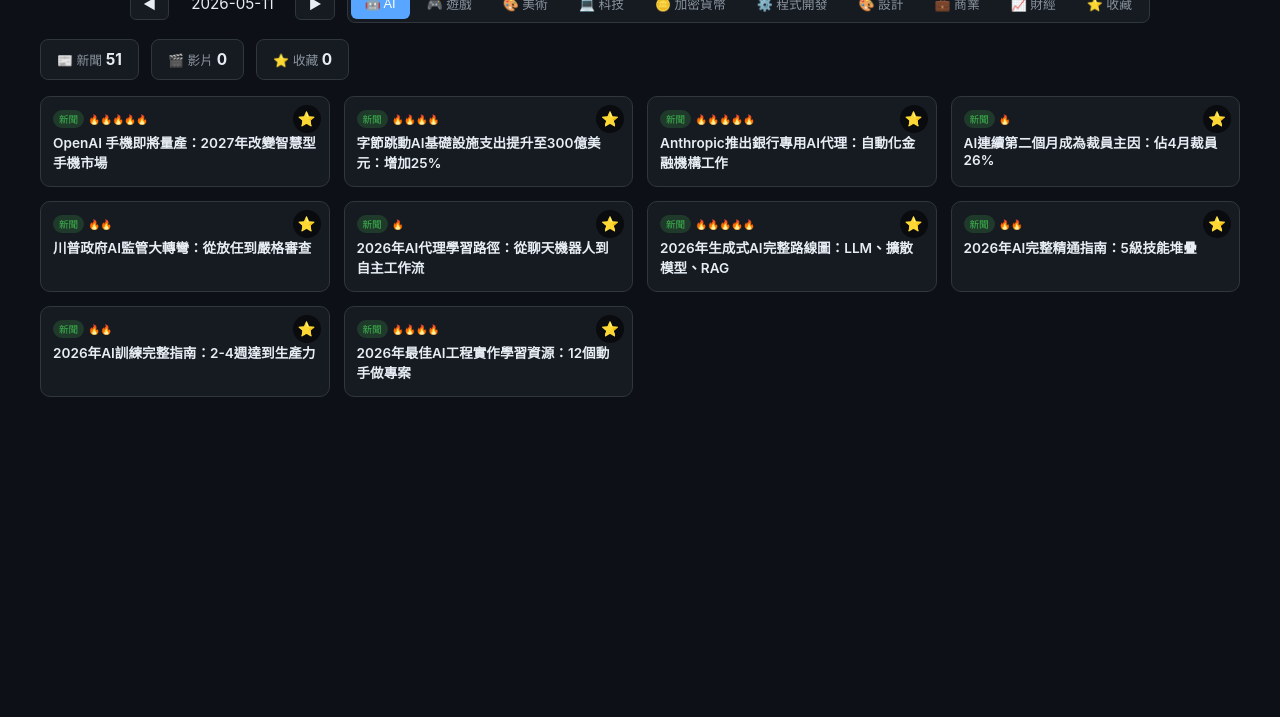
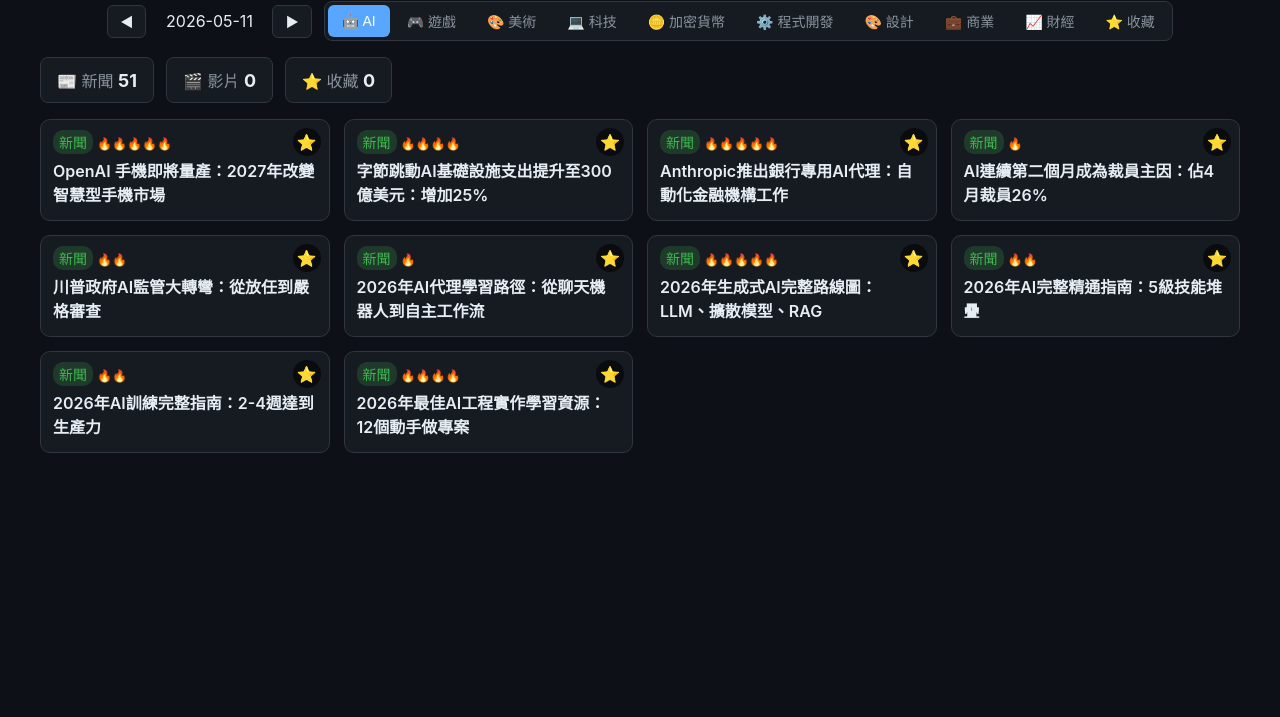
Before and after one commit to tonykober/daily-dashboard, a plain HTML site: page index.html in a window 1280 px wide. Shown: the part 83-800 px from the top of the page. Drawn offline with Linux system fonts and the light colour scheme.

Commit message:
Adjust font sizes per specification

```diff
--- a/index.html
+++ b/index.html
@@ -10,7 +10,7 @@
 *{margin:0;padding:0;box-sizing:border-box}
 body{background:var(--bg);color:var(--text);font-family:-apple-system,BlinkMacSystemFont,'Segoe UI',sans-serif;padding:16px;min-height:100vh;transition:background .3s,color .3s}
 header{max-width:1200px;margin:0 auto 16px;display:flex;align-items:center;justify-content:space-between;flex-wrap:wrap;gap:12px}
-h1{font-size:1.5em;color:var(--accent)}
+h1{font-size:36px;color:var(--accent)}
 .header-right{display:flex;align-items:center;gap:8px}
 .theme-btn{background:var(--surface);border:1px solid var(--border);color:var(--text);padding:6px 10px;border-radius:6px;cursor:pointer;font-size:1em}
 .search-box{background:var(--surface);border:1px solid var(--border);border-radius:6px;padding:6px 12px;color:var(--text);font-size:0.9em;width:200px}
@@ -18,14 +18,14 @@
 .date-nav{display:flex;align-items:center;gap:8px}
 .date-nav button{background:var(--surface);border:1px solid var(--border);color:var(--text);padding:6px 12px;border-radius:6px;cursor:pointer}
 .date-nav button:hover{border-color:var(--accent)}
-.date-nav span{font-size:0.95em;min-width:110px;text-align:center}
+.date-nav span{font-size:16px;min-width:110px;text-align:center}
 .tabs{display:flex;gap:3px;background:var(--surface);border-radius:8px;padding:3px;border:1px solid var(--border);flex-wrap:wrap}
-.tab{padding:6px 14px;border-radius:6px;cursor:pointer;font-size:0.8em;border:none;color:var(--muted);background:transparent;white-space:nowrap}
+.tab{padding:6px 14px;border-radius:6px;cursor:pointer;font-size:14px;border:none;color:var(--muted);background:transparent;white-space:nowrap}
 .tab.active{background:var(--accent);color:#fff}
 .tab:hover:not(.active){color:var(--text)}
 .stats{max-width:1200px;margin:0 auto 16px;display:flex;gap:12px;flex-wrap:wrap}
-.stat-card{background:var(--surface);border:1px solid var(--border);border-radius:8px;padding:10px 16px;font-size:0.8em;color:var(--muted)}
-.stat-card strong{color:var(--text);font-size:1.2em}
+.stat-card{background:var(--surface);border:1px solid var(--border);border-radius:8px;padding:10px 16px;font-size:16px;color:var(--muted)}
+.stat-card strong{color:var(--text);font-size:18px}
 .grid{display:grid;grid-template-columns:repeat(auto-fill,minmax(260px,1fr));gap:14px;max-width:1200px;margin:0 auto}
 .card{background:var(--surface);border:1px solid var(--border);border-radius:10px;overflow:hidden;transition:border-color .2s,transform .2s;cursor:pointer;text-decoration:none;color:inherit;display:block;position:relative}
 .card:hover{border-color:var(--accent);transform:translateY(-2px)}
@@ -33,17 +33,17 @@
 .card-img img{width:100%;height:100%;object-fit:cover}
 .card-img .placeholder{font-size:2.5em;opacity:0.3}
 .card-body{padding:10px 12px}
-.card-body .title{font-weight:600;font-size:0.85em;margin-bottom:4px;display:-webkit-box;-webkit-line-clamp:2;-webkit-box-orient:vertical;overflow:hidden}
-.card-body .desc{color:var(--muted);font-size:0.75em;display:-webkit-box;-webkit-line-clamp:2;-webkit-box-orient:vertical;overflow:hidden}
-.tag{display:inline-block;font-size:0.6em;padding:2px 6px;border-radius:10px;margin-bottom:4px}
+.card-body .title{font-weight:600;font-size:16px;margin-bottom:4px;display:-webkit-box;-webkit-line-clamp:2;-webkit-box-orient:vertical;overflow:hidden}
+.card-body .desc{color:var(--muted);font-size:14px;display:-webkit-box;-webkit-line-clamp:2;-webkit-box-orient:vertical;overflow:hidden}
+.tag{display:inline-block;font-size:14px;padding:2px 6px;border-radius:10px;margin-bottom:4px}
 .tag-news{background:#1f3a2a;color:#3fb950}
 .tag-video{background:#2a1f3a;color:#a371f7}
 [data-theme="light"] .tag-news{background:#dafbe1;color:#1a7f37}
 [data-theme="light"] .tag-video{background:#ede3fb;color:#8250df}
-.bookmark-btn{position:absolute;top:8px;right:8px;background:rgba(0,0,0,0.6);border:none;border-radius:50%;width:28px;height:28px;cursor:pointer;font-size:0.9em;display:flex;align-items:center;justify-content:center}
+.bookmark-btn{position:absolute;top:8px;right:8px;background:rgba(0,0,0,0.6);border:none;border-radius:50%;width:28px;height:28px;cursor:pointer;font-size:16px;display:flex;align-items:center;justify-content:center}
 .bookmark-btn.saved{background:var(--accent)}
 .empty{text-align:center;color:var(--muted);padding:40px;font-size:1em;grid-column:1/-1}
-.heat{display:inline-block;font-size:0.6em;margin-left:4px;color:#f0883e}
+.heat{display:inline-block;font-size:12px;margin-left:4px;color:#f0883e}
 </style>
 </head>
 <body>
```
